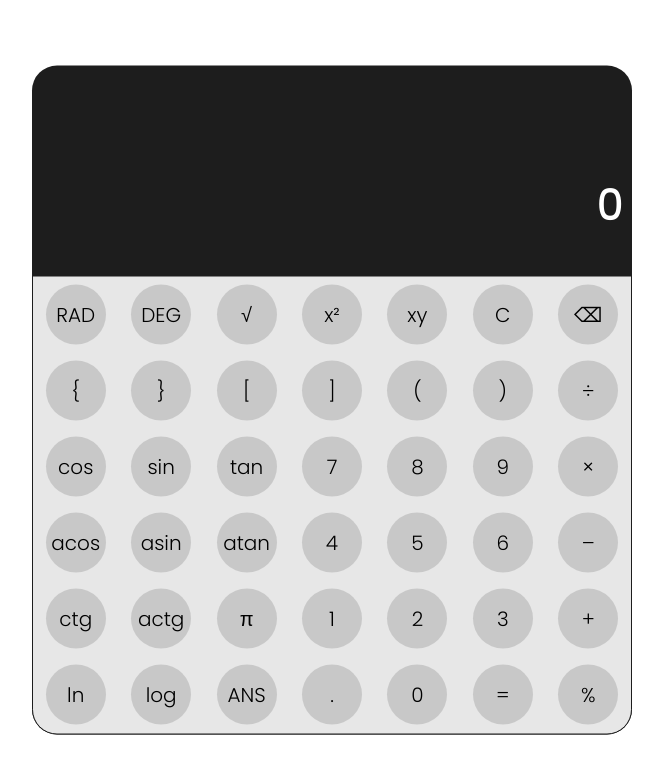
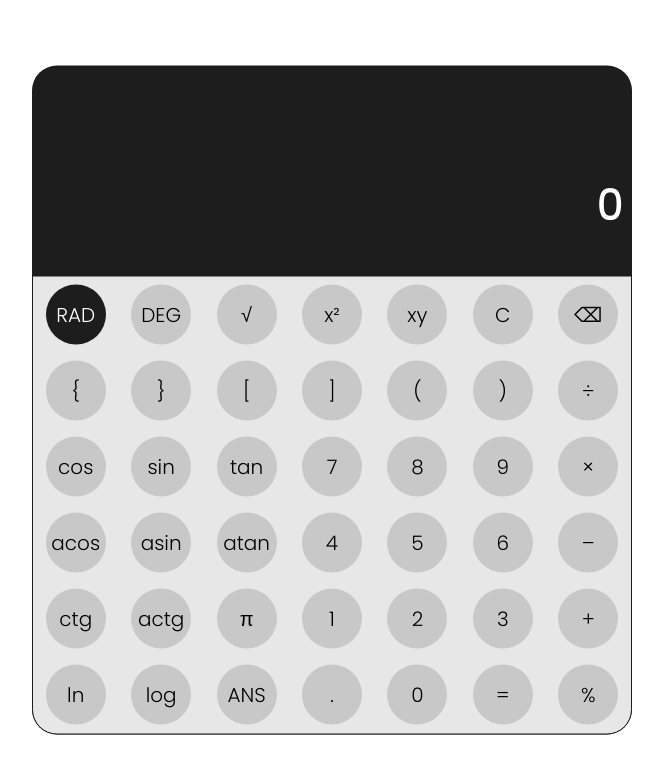
Before and after one commit to maslindc2/cs480-calculator, a plain HTML site: page index.html in a window 1280 px wide. Shown: the whole page, without its empty margins (308-971 px from the left). Drawn offline with Linux system fonts and the light colour scheme.

Commit message:
Added css for angle toggle buttons

```diff
--- a/css.css
+++ b/css.css
@@ -82,3 +82,7 @@ html{
     margin : 8px;
     cursor: pointer;
 }
+.activeAngle{
+    background-color: #1d1d1d !important;
+    color: #FFF !important;
+}
```
